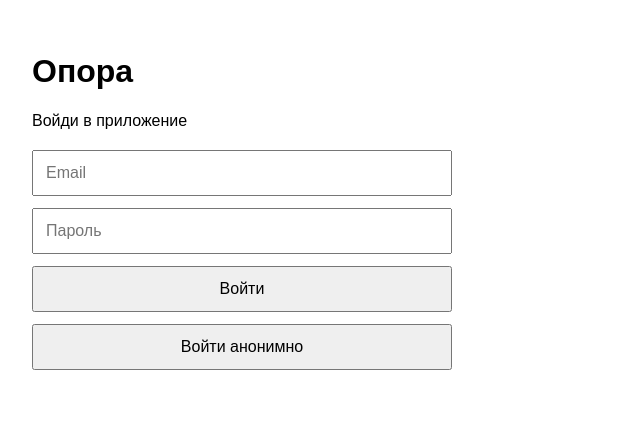
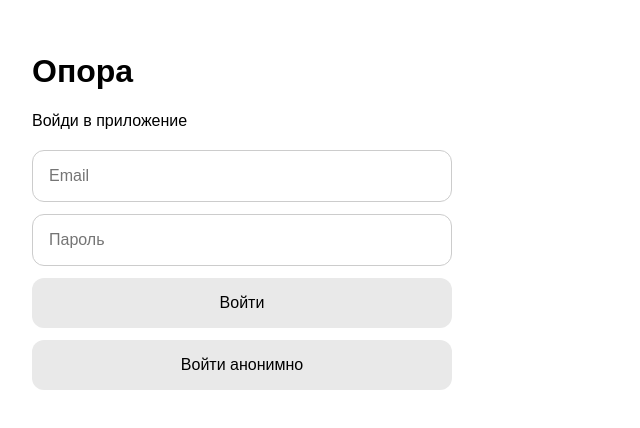
Before and after one commit to maximmolochkov777-cmd/opora, a Next.js app: page / in a window 1280 px wide. Shown: the top 428 px of the page, without its empty margins (0-640 px from the left). Built offline with nearby package versions, Linux system fonts and the light colour scheme; no server answers.

Commit message:
Update page.tsx

```diff
--- a/app/page.tsx
+++ b/app/page.tsx
@@ -1,12 +1,49 @@
 "use client";
 
-import { useState } from "react";
+import { useEffect, useState } from "react";
 import { supabase } from "../lib/supabase";
 
+type UserState = {
+  id: string;
+} | null;
+
 export default function HomePage() {
+  const [user, setUser] = useState<UserState>(null);
   const [email, setEmail] = useState("");
   const [password, setPassword] = useState("");
   const [message, setMessage] = useState("Войди в приложение");
+  const [loading, setLoading] = useState(true);
+
+  useEffect(() => {
+    async function loadUser() {
+      const {
+        data: { session },
+      } = await supabase.auth.getSession();
+
+      if (session?.user) {
+        setUser({ id: session.user.id });
+        setMessage("Ты в приложении");
+      }
+
+      setLoading(false);
+    }
+
+    loadUser();
+
+    const {
+      data: { subscription },
+    } = supabase.auth.onAuthStateChange((_event, session) => {
+      if (session?.user) {
+        setUser({ id: session.user.id });
+        setMessage("Ты в приложении");
+      } else {
+        setUser(null);
+        setMessage("Войди в приложение");
+      }
+    });
+
+    return () => subscription.unsubscribe();
+  }, []);
 
   async function signIn() {
     const { error } = await supabase.auth.signInWithPassword({
@@ -31,6 +68,51 @@ export default function HomePage() {
     }
   }
 
+  async function signOut() {
+    await supabase.auth.signOut();
+    setMessage("Выход выполнен");
+  }
+
+  if (loading) {
+    return (
+      <main style={{ padding: 24, fontFamily: "Arial, sans-serif" }}>
+        <h1>Опора</h1>
+        <p>Загрузка...</p>
+      </main>
+    );
+  }
+
+  if (user) {
+    return (
+      <main style={{ padding: 24, fontFamily: "Arial, sans-serif", maxWidth: 520 }}>
+        <h1>Опора</h1>
+        <p>{message}</p>
+
+        <div style={{ marginTop: 24, display: "grid", gap: 12 }}>
+          <button style={buttonStyle}>Тревожно</button>
+          <button style={buttonStyle}>Нет сил</button>
+          <button style={buttonStyle}>Самокритика</button>
+          <button style={buttonStyle}>Хаос в голове</button>
+          <button style={buttonStyle}>Пусто внутри</button>
+          <button style={buttonStyle}>Тяжелая ситуация</button>
+          <button style={buttonStyle}>Хочу выговориться</button>
+          <button style={buttonStyle}>Мне плохо прямо сейчас</button>
+        </div>
+
+        <button
+          onClick={signOut}
+          style={{
+            ...buttonStyle,
+            marginTop: 20,
+            background: "#f1f1f1"
+          }}
+        >
+          Выйти
+        </button>
+      </main>
+    );
+  }
+
   return (
     <main style={{ padding: 24, fontFamily: "Arial, sans-serif", maxWidth: 420 }}>
       <h1>Опора</h1>
@@ -42,7 +124,7 @@ export default function HomePage() {
           placeholder="Email"
           value={email}
           onChange={(e) => setEmail(e.target.value)}
-          style={{ padding: 12, fontSize: 16 }}
+          style={inputStyle}
         />
 
         <input
@@ -50,23 +132,33 @@ export default function HomePage() {
           placeholder="Пароль"
           value={password}
           onChange={(e) => setPassword(e.target.value)}
-          style={{ padding: 12, fontSize: 16 }}
+          style={inputStyle}
         />
 
-        <button
-          onClick={signIn}
-          style={{ padding: 12, fontSize: 16, cursor: "pointer" }}
-        >
+        <button onClick={signIn} style={buttonStyle}>
           Войти
         </button>
 
-        <button
-          onClick={signInAnonymously}
-          style={{ padding: 12, fontSize: 16, cursor: "pointer" }}
-        >
+        <button onClick={signInAnonymously} style={buttonStyle}>
           Войти анонимно
         </button>
       </div>
     </main>
   );
 }
+
+const inputStyle: React.CSSProperties = {
+  padding: 16,
+  fontSize: 16,
+  borderRadius: 12,
+  border: "1px solid #ccc",
+};
+
+const buttonStyle: React.CSSProperties = {
+  padding: 16,
+  fontSize: 16,
+  borderRadius: 12,
+  border: "none",
+  cursor: "pointer",
+  background: "#e9e9e9",
+};
```
